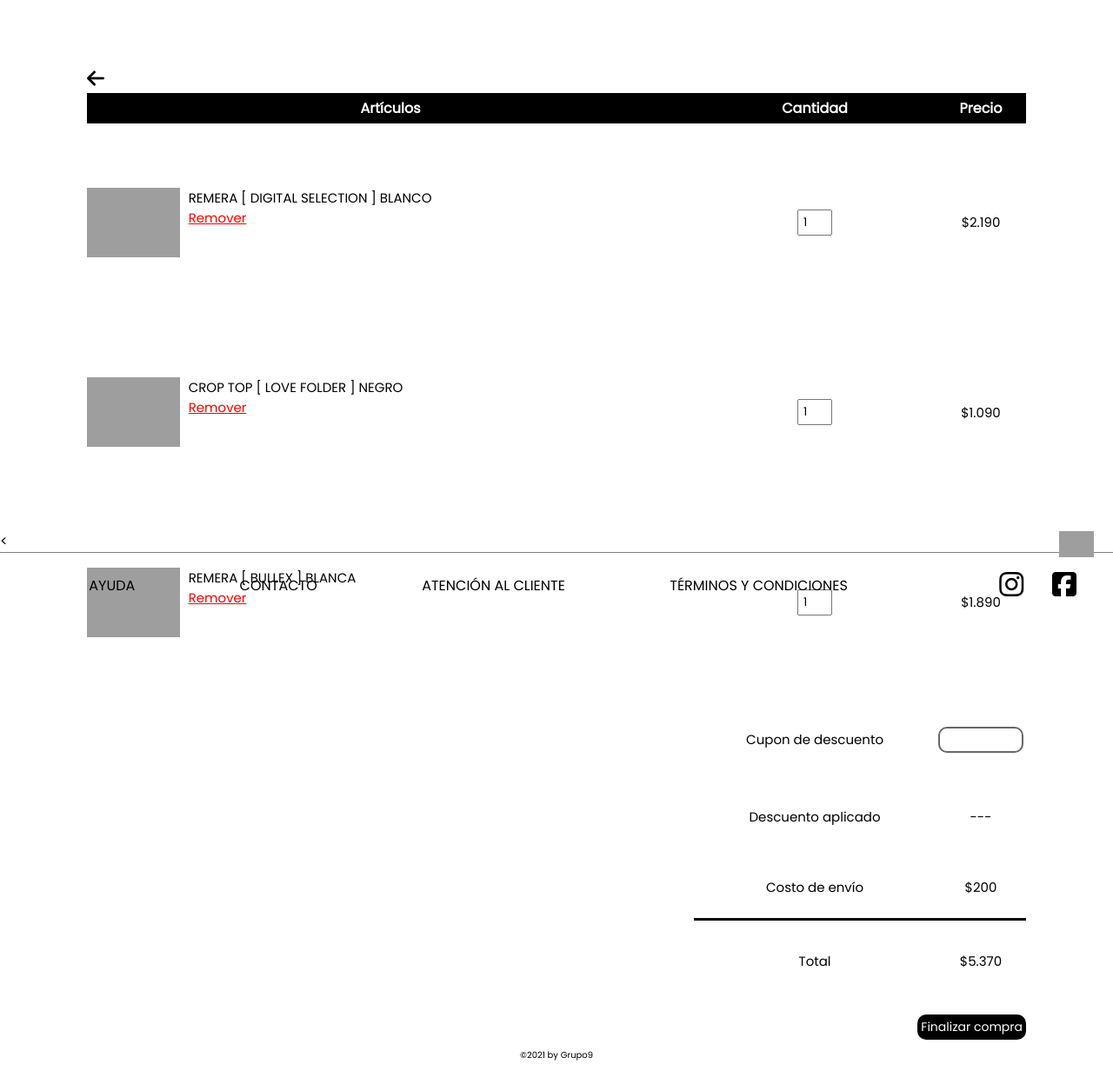
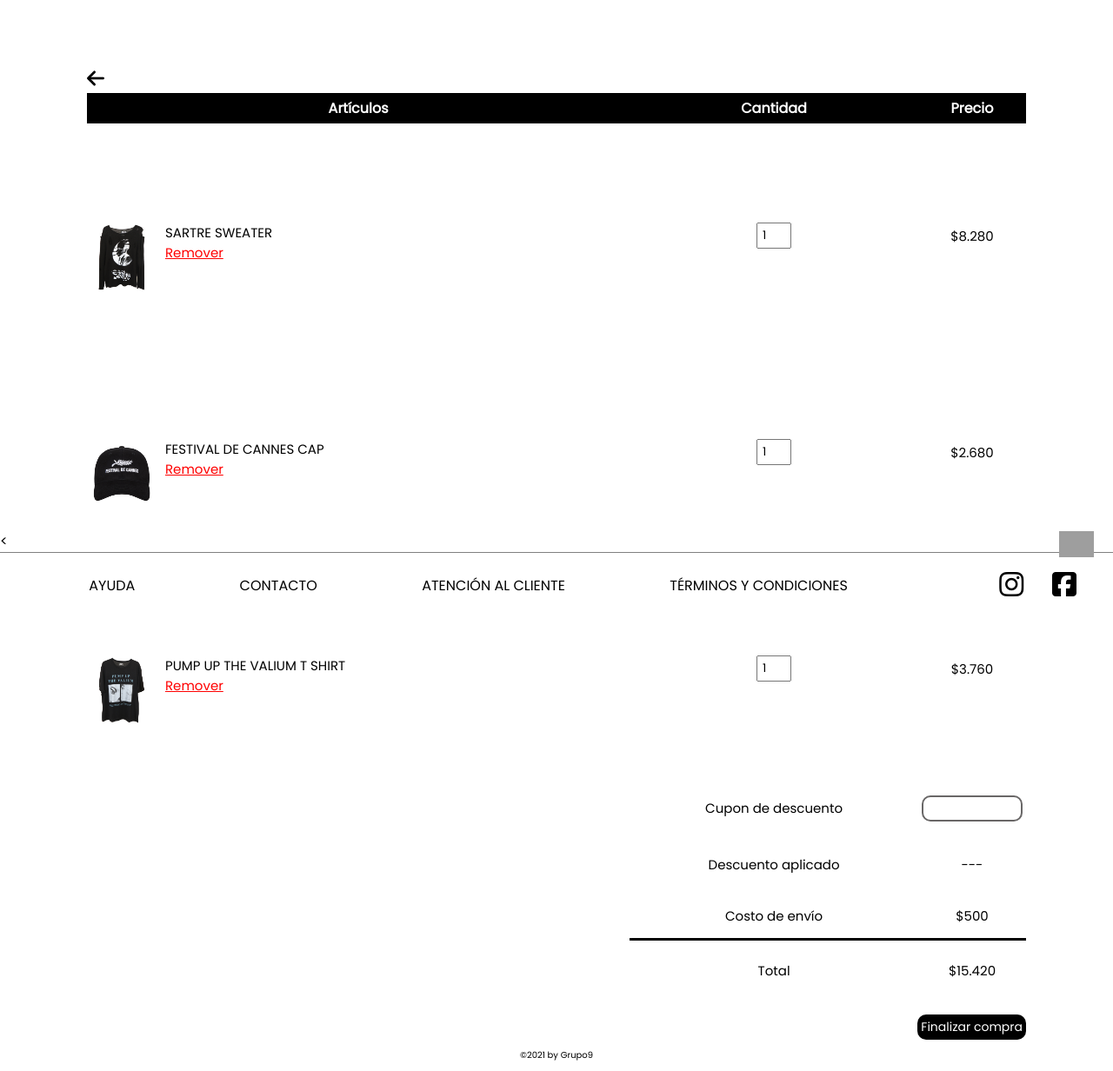
Before and after one commit to Francisco-Guido/DeadFellas, a Node server app: page /productsCart/ in a window 1280 px wide. Shown: the part 134-1366 px from the top of the page at 87% size. Run offline with Node 20, Linux system fonts and the light colour scheme; some libraries are stand-ins or nearby versions; grey boxes are pictures that could not be loaded.

Commit message:
algunos cambios

```diff
--- a/package.json
+++ b/package.json
@@ -23,6 +23,7 @@
     "express": "^4.17.1",
     "fs": "0.0.1-security",
     "multer": "^1.4.2",
+    "nodemon": "^2.0.7",
     "path": "^0.12.7"
   },
   "devDependencies": {}
--- a/public/css/style.css
+++ b/public/css/style.css
@@ -55,7 +55,7 @@
 
 .envios {
     width: 100%;
-    height: 30px;
+    height: 35px;
     background-color: black;
     color: white;
     position: fixed;
@@ -540,6 +540,7 @@
     display: flex;
     flex-wrap: wrap;
     text-align: left;
+    margin-top: 50px;
 }
 
 th {
--- a/source/views/login.ejs
+++ b/source/views/login.ejs
@@ -14,7 +14,8 @@
 <body class="fondo-login">
     <section class="container1-login">
         <article class="principal-login">
-            <img src="images/logo/lodoDef.jpg" alt="Logo" class="logo-login">
+            <!-- <img src="images/logo/lodoDef.jpg" alt="Logo" class="logo-login"> -->
+            <a title="Dead Fellas" href="http://localhost:3000/"><img src="/images/logo/lodoDef.jpg" alt="Dead Fellas" width="400"/></a>
         </article>
 
             <form class="formularios-login" method="POST" action="">
--- a/source/views/partials/header.ejs
+++ b/source/views/partials/header.ejs
@@ -4,7 +4,7 @@
 
 <div class="navbar">
     <div class="logo">
-      <img src="/images/logo/lodoDef.jpg" width="200">
+      <a title="Dead Fellas" href="http://localhost:3000/"><img src="/images/logo/lodoDef.jpg" alt="Dead Fellas" width="300" /></a>
 </div>
 <nav>
   <ul id="MenuItems">
--- a/source/views/products.ejs
+++ b/source/views/products.ejs
@@ -21,7 +21,7 @@
     <div class="container">
        <div class="navbar">
           <div class="logo">
-            <img src="images/logo/lodoDef.jpg" width="200">
+            <a title="Dead Fellas" href="http://localhost:3000/"><img src="/images/logo/lodoDef.jpg" alt="Dead Fellas" width="200"/></a>
     </div>
    <nav>
         <ul id="MenuItems">
--- a/source/views/productsCart.ejs
+++ b/source/views/productsCart.ejs
@@ -20,7 +20,7 @@
     <div class="container">
        <div class="navbar">
           <div class="logo">
-            <img src="images/logo/lodoDef.jpg" width="200">
+            <a title="Dead Fellas" href="http://localhost:3000/"><img src="/images/logo/lodoDef.jpg" alt="Dead Fellas" width="200"/></a>
     </div>
 
    <nav>
@@ -49,9 +49,9 @@
                 <tr>
                     <td>
                         <div class="cart-info">
-                            <img src="images/productos/foto 8.jpg" >
+                            <img src="images/productos/SWET.jpg" >
                             <div>
-                                <p>REMERA [ DIGITAL SELECTION ] BLANCO</p>
+                                <p>SARTRE SWEATER</p>
                                 <a href="">Remover</a>
                             </div>
                           </div>
@@ -59,15 +59,15 @@
                     </td>
 
                     <td><input type="number" value="1"></td>
-                    <td>$2.190</td>
+                    <td>$8.280</td>
                 </tr>
 
                 <tr>
                     <td>
                         <div class="cart-info">
-                            <img src="images/productos/foto 9.jpg" >
+                            <img src="images/productos/gorra.jpg" >
                             <div>
-                                <p>CROP TOP [ LOVE FOLDER ] NEGRO</p>
+                                <p>FESTIVAL DE CANNES CAP</p>
                                 <a href="">Remover</a>
                             </div>
                           </div>
@@ -75,15 +75,15 @@
                     </td>
 
                     <td><input type="number" value="1"></td>
-                    <td>$1.090</td>
+                    <td>$2.680</td>
                 </tr>
 
                 <tr>
                     <td>
                         <div class="cart-info">
-                            <img src="images/productos/foto 10.jpg" >
+                            <img src="images/productos/remera 1.jpg" >
                             <div>
-                                <p>REMERA [ BULLEX ] BLANCA</p>
+                                <p>PUMP UP THE VALIUM T SHIRT</p>
                                 <a href="">Remover</a>
                             </div>
                           </div>
@@ -91,7 +91,7 @@
                     </td>
 
                     <td><input type="number" value="1"></td>
-                    <td>$1.890</td>
+                    <td>$3.760</td>
                 </tr>
 
 
@@ -108,13 +108,13 @@
                 <tr class="total-price-1">
                     <td></td>
                     <td>Costo de envío</td>
-                    <td>$200</td>
+                    <td>$500</td>
                 </tr>
 
                 <tr class="total-price">
                     <td></td>
                     <td>Total</td>
-                    <td>$5.370</td>
+                    <td>$15.420</td>
                 </tr>
 
             </tbody>
--- a/source/views/productsDetail.ejs
+++ b/source/views/productsDetail.ejs
@@ -19,7 +19,7 @@
     <div class="container">
        <div class="navbar">
           <div class="logo">
-            <img src="images/logo/lodoDef.jpg" width="200">
+            <a title="Dead Fellas" href="http://localhost:3000/"><img src="/images/logo/lodoDef.jpg" alt="Dead Fellas" width="200"/></a>
     </div>
    <nav>
         <ul id="MenuItems">
--- a/source/views/register.ejs
+++ b/source/views/register.ejs
@@ -21,7 +21,7 @@
     <main>
     <section class="register_section">
         <article class="imagen_register">
-            <img src="images/logo/lodoDef.jpg" alt="Logo" class="logo">
+            <a title="Dead Fellas" href="http://localhost:3000/"><img src="/images/logo/lodoDef.jpg" alt="Dead Fellas" width="400"/></a>
         </article>
 
         <div class="register_1">
```
Also changed, not shown: 1 other file.
